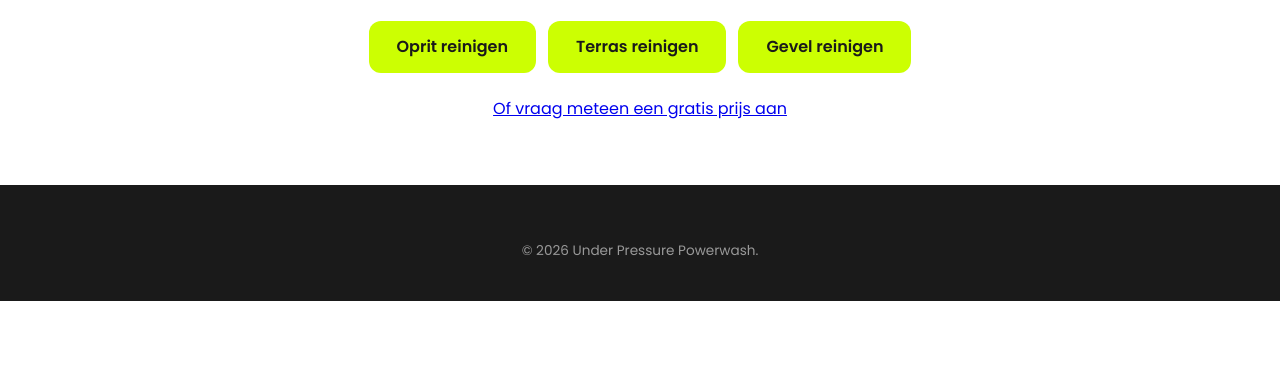
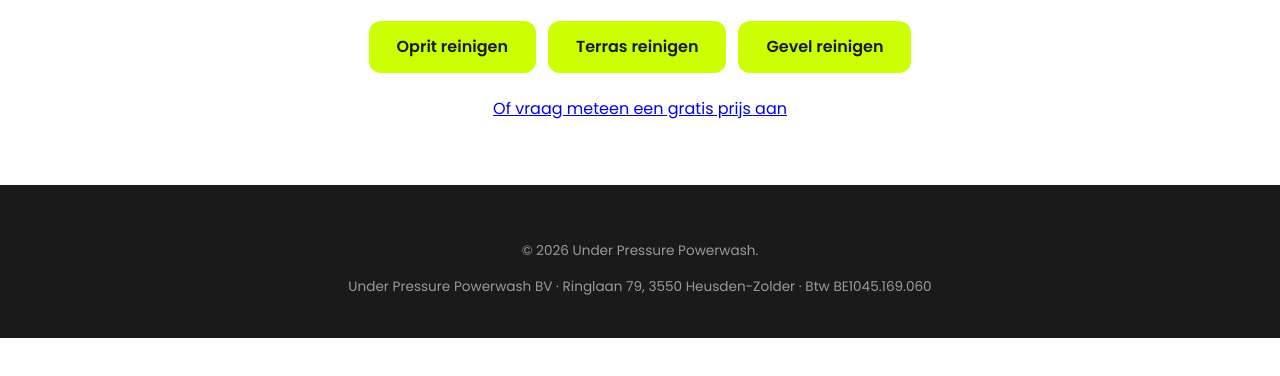
Before and after one commit to UpPowerwash/UpPowerwash, a plain HTML site: page 404.html in a window 1280 px wide. Shown: the part 400-776 px from the top of the page. Drawn offline with Linux system fonts and the light colour scheme.

Commit message:
Bedrijfsgegevens en btw-nummer in footer
Co-Authored-By: Claude Opus 5.5 <noreply@anthropic.com>

```diff
--- a/404.html
+++ b/404.html
@@ -34,6 +34,7 @@
 
   <footer class="site-footer">
     <p class="fine-print">&copy; 2026 Under Pressure Powerwash.</p>
+    <p class="fine-print">Under Pressure Powerwash BV &middot; Ringlaan 79, 3550 Heusden-Zolder &middot; Btw BE1045.169.060</p>
   </footer>
   <script defer src="https://static.cloudflareinsights.com/beacon.min.js" data-cf-beacon='{"token": "c9d551eb4a704d3897691bb4f375aa56"}'></script>
 </body>
```
Also changed, not shown: gevel-reinigen.html (+1 -0 lines), index.html (+1 -0 lines), oprit-reinigen.html (+1 -0 lines), privacy.html (+1 -0 lines), terras-reinigen.html (+1 -0 lines), voorwaarden.html (+1 -0 lines).
